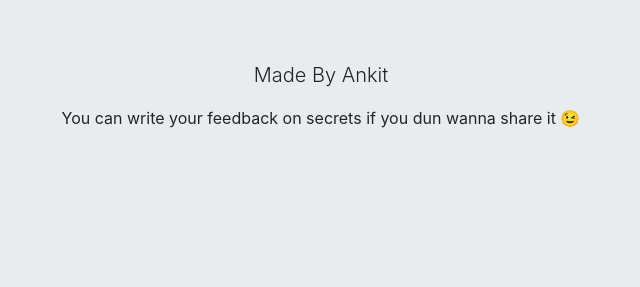
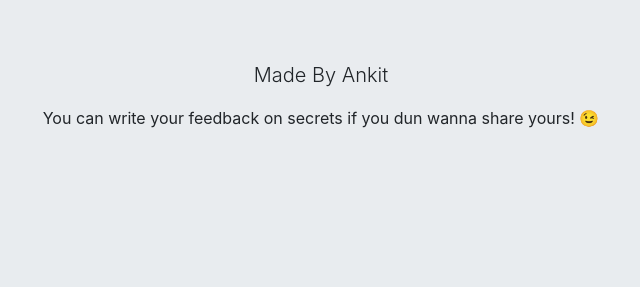
Before and after one commit to thisisankit01/authAndSecurity, a Node server app: page / in a window 1280 px wide. Shown: the part 513-800 px from the top of the page, without its empty margins (319-959 px from the left). Run offline with Node 20, Linux system fonts and the light colour scheme; some libraries are stand-ins or nearby versions.

Commit message:
latest commit

```diff
--- a/views/home.ejs
+++ b/views/home.ejs
@@ -15,7 +15,7 @@
     <br>
     <br>
     <p class="lead">Made By Ankit</p>
-    <p>You can write your feedback on secrets if you dun wanna share it 😉</p>
+    <p>You can write your feedback on secrets if you dun wanna share yours! 😉</p>
 
   </div>
 </div>
```
